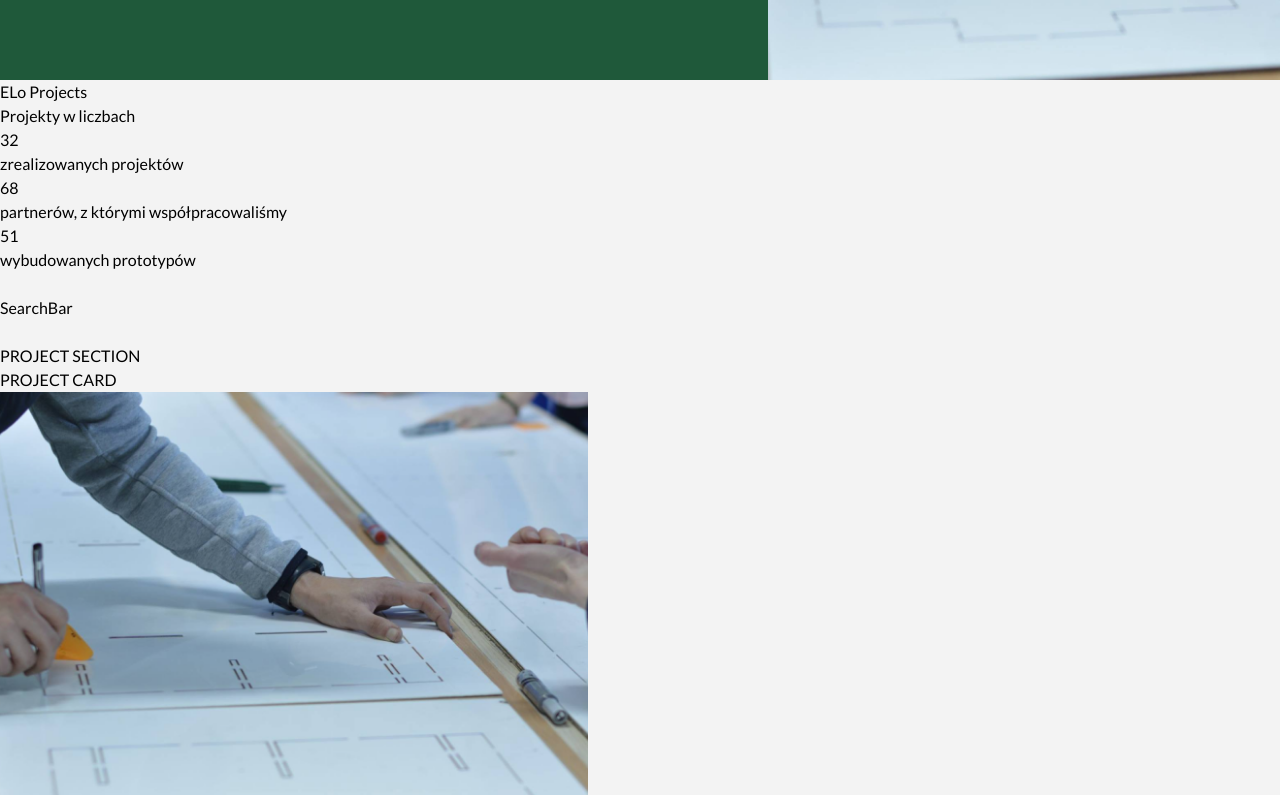
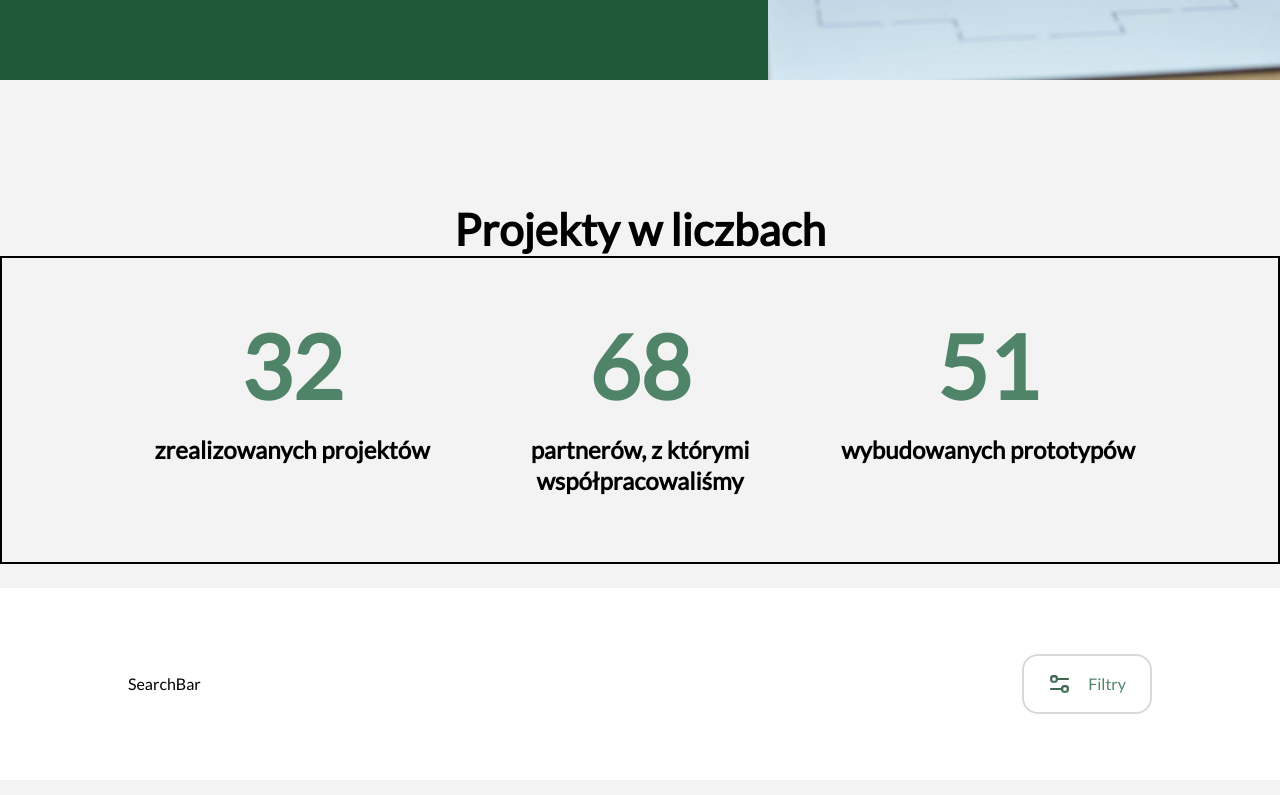
Before and after one commit to CodersCrew/hsm-website, a Next.js app: page /projects/Project in a window 1280 px wide. Shown: the part 425-1220 px from the top of the page. Built offline with nearby package versions, Linux system fonts and the light colour scheme.

Commit message:
Typograpghy imported to tailwind config and search bar filter button plus search section container done

```diff
--- a/src/components/Button/Button.tsx
+++ b/src/components/Button/Button.tsx
@@ -8,6 +8,11 @@ export const Button: React.FC<ButtonProps> = ({ kind, type = 'submit', className
                 ${kind === 'primary' && 'rounded-20 bg-primary/90 text-neutral/20'}
                 ${kind === 'secondary' && 'rounded-20 bg-primary/20'}
                 ${kind === 'toggle' && 'rounded-2xl border-2 border-neutral/40 py-3 text-primary/60'}
+                ${
+                  kind === 'filter' &&
+                  'flex flex-row gap-4 rounded-2xl border-2 border-neutral/40 py-4 px-6 text-primary/60'
+                }
+
                 ${className}
             `}
     {...props}
--- a/src/components/Button/Button.types.tsx
+++ b/src/components/Button/Button.types.tsx
@@ -1,6 +1,6 @@
 import { HTMLAttributes, PropsWithChildren } from 'react';
 
 export interface ButtonProps extends HTMLAttributes<HTMLButtonElement>, PropsWithChildren {
-  kind: 'primary' | 'secondary' | 'toggle';
+  kind: 'primary' | 'secondary' | 'toggle' | 'filter';
   type?: 'submit' | 'reset' | 'button';
 }
--- a/src/components/Projects/ImportantNumbersSection.tsx
+++ b/src/components/Projects/ImportantNumbersSection.tsx
@@ -10,16 +10,24 @@ const importantNumbersAndDescription: {
 
 export const ImportantNumbersSection = () => (
   <div>
-    <div className="div">Projekty w liczbach</div>
+    <div className="flex h-44 items-end justify-center font-lato text-H1 font-semibold leading-H1">
+      Projekty w liczbach
+    </div>
+    <div className="flex justify-center gap-6 border-2 px-32 pt-16 pb-24 align-top ">
       {Object.keys(importantNumbersAndDescription).map((category) => {
         const { number, description } = importantNumbersAndDescription[category as Category];
 
         return (
-        <div key={number}>
-          <p>{number}</p>
-          <span>{description}</span>
+          <div key={number} className="flex h-36 w-96 flex-col gap-12 ">
+            <p className="flex h-16 justify-center font-lato text-Display font-bold leading-none text-primary/60">
+              {number}
+            </p>
+            <span className="flex justify-center text-center font-lato text-H4 font-semibold leading-H4">
+              {description}
+            </span>
           </div>
         );
       }, numberCategories)}
     </div>
+  </div>
 );
--- /dev/null
+++ b/src/components/Projects/ProjectsNavi.tsx
@@ -0,0 +1 @@
+export const ProjectsNavi = () => <div>PROJECTS NAVI</div>;
--- a/src/components/Projects/SearchBar.tsx
+++ b/src/components/Projects/SearchBar.tsx
@@ -1 +1,12 @@
-export const SearchBar = () => <div>SearchBar</div>;
+import Image from 'next/image';
+import { Button } from '../Button';
+
+export const SearchBar = () => (
+  <div className="flex h-48 w-auto items-center justify-between bg-neutral/10 px-32 ">
+    <div>SearchBar</div>
+    <Button kind="filter">
+      {' '}
+      <Image width={24} height={24} src="/images/projects/filterIcon.svg" /> Filtry
+    </Button>
+  </div>
+);
--- a/src/components/Projects/index.tsx
+++ b/src/components/Projects/index.tsx
@@ -1,3 +1,4 @@
 export * from './ImportantNumbersSection';
+export * from './ProjectsNavi';
 export * from './ProjectsPreviewSection';
 export * from './SearchBar';
--- a/src/pages/projects/Project.tsx
+++ b/src/pages/projects/Project.tsx
@@ -1,5 +1,5 @@
 import { TopSection } from '@/components';
-import { ImportantNumbersSection, ProjectPreviewSection, SearchBar } from '@/components/Projects';
+import { ImportantNumbersSection, ProjectPreviewSection, ProjectsNavi, SearchBar } from '@/components/Projects';
 import { projectsImage, projectsTexts } from '@/components/Projects/Projects.utils';
 
 const ProjectPage = () => (
@@ -9,13 +9,13 @@ const ProjectPage = () => (
       header={projectsTexts.topSection.header}
       description={projectsTexts.topSection.paragraph}
     />
-    ELo Projects
-    <br />
     <ImportantNumbersSection />
     <br />
     <SearchBar />
     <br />
     <ProjectPreviewSection />
+    <br />
+    <ProjectsNavi />
   </div>
 );
 
--- a/tailwind.config.js
+++ b/tailwind.config.js
@@ -23,6 +23,32 @@ module.exports = {
       borderRadius: {
         20: '20px',
       },
+      fontFamily: {
+        lato: ['lato'],
+      },
+      fontSize: {
+        H1: 44,
+        H2: 36,
+        H3: 28,
+        H4: 24,
+        H5: 18,
+        H6: 16,
+        L_regular: 18,
+        M_regular: 16,
+        S_regular: 14,
+        Display: 88,
+      },
+      lineHeight: {
+        H1: 1.2,
+        H2: 1.22,
+        H3: 1.29,
+        H4: 1.33,
+        H5: 1.56,
+        H6: 1.5,
+        L_regular: 1.78,
+        M_regular: 1.75,
+        S_regular: 1.43,
+      },
     },
   },
   plugins: [],
```
Also changed, not shown: public/images/projects/filterIcon.svg (added). Lines whose indentation alone changed are shown as unchanged.
